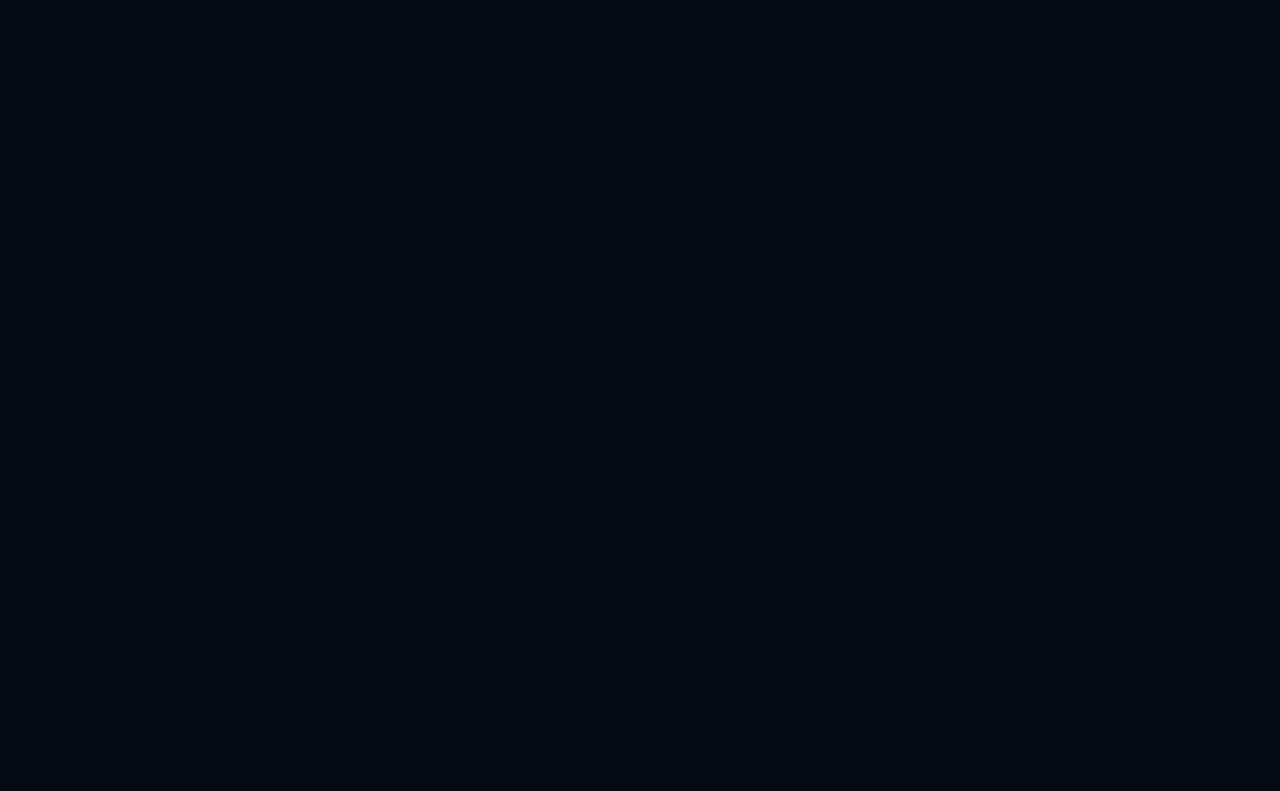
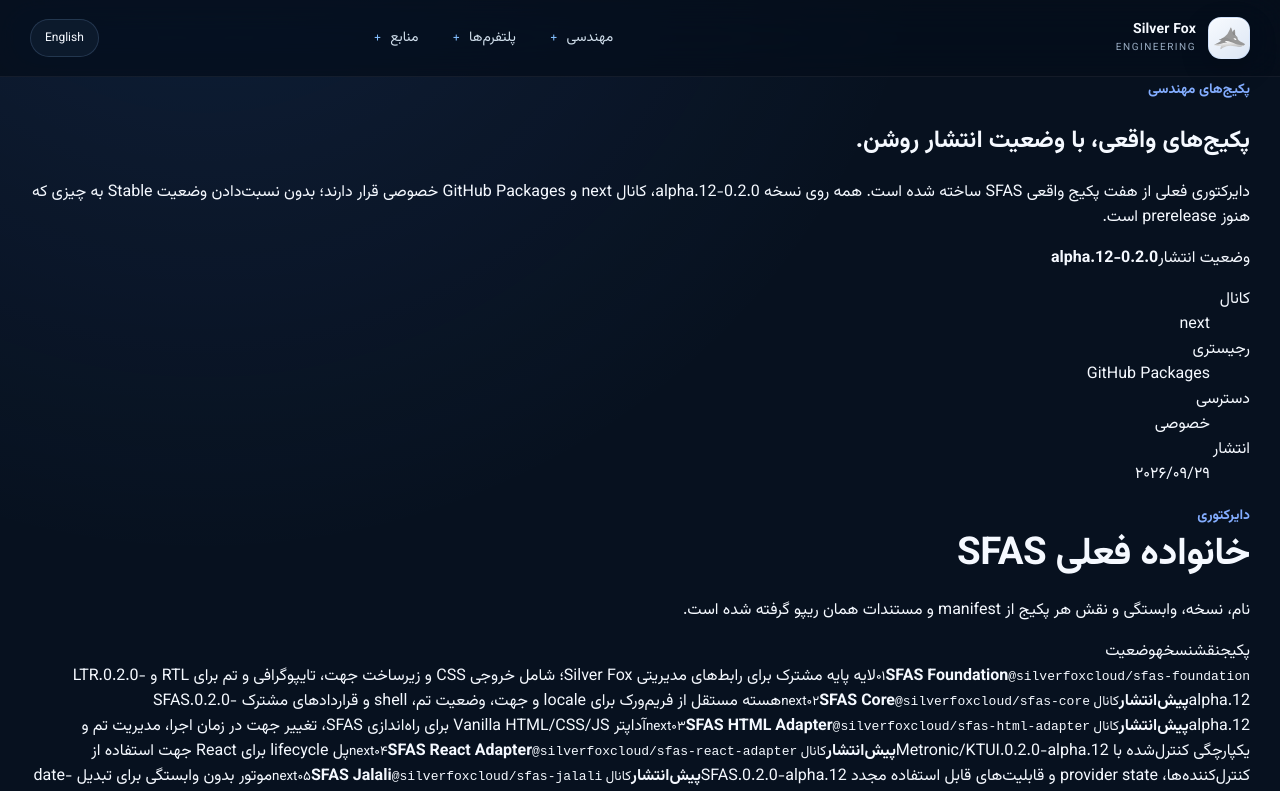
Before and after one commit to silverfoxcloud/silverfox-engineering, a Next.js app: page /fa/packages in a window 1280 px wide. Before the commit this address had no page. Shown: the top 791 px of the page. Built offline with nearby package versions, Linux system fonts and the light colour scheme.

Commit message:
feat: add bilingual package routes

```diff
--- /dev/null
+++ b/app/fa/packages/page.tsx
@@ -0,0 +1,22 @@
+import type { Metadata } from "next";
+import { PackageDirectoryPage } from "@/components/PackagePages";
+
+export const metadata: Metadata = {
+  title: "پکیج‌های مهندسی",
+  description: "دایرکتوری پکیج‌های واقعی Silver Fox با نسخه، وضعیت انتشار، سازگاری و راهنمای نصب.",
+  alternates: {
+    canonical: "/fa/packages/",
+    languages: { en: "/packages/", fa: "/fa/packages/", "x-default": "/packages/" },
+  },
+  openGraph: {
+    title: "پکیج‌های مهندسی Silver Fox",
+    description: "نسخه، چرخه انتشار و راهنمای نصب پکیج‌های تأییدشده Silver Fox.",
+    url: "/fa/packages/",
+    locale: "fa_IR",
+    alternateLocale: ["en_US"],
+  },
+};
+
+export default function PersianPackagesPage() {
+  return <PackageDirectoryPage locale="fa" />;
+}
```
